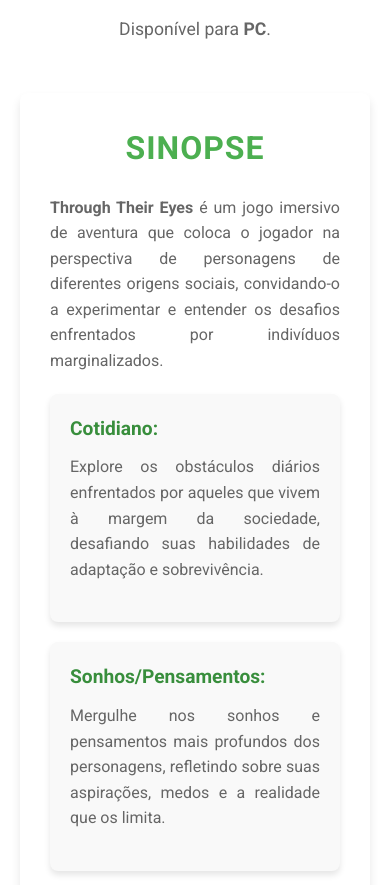
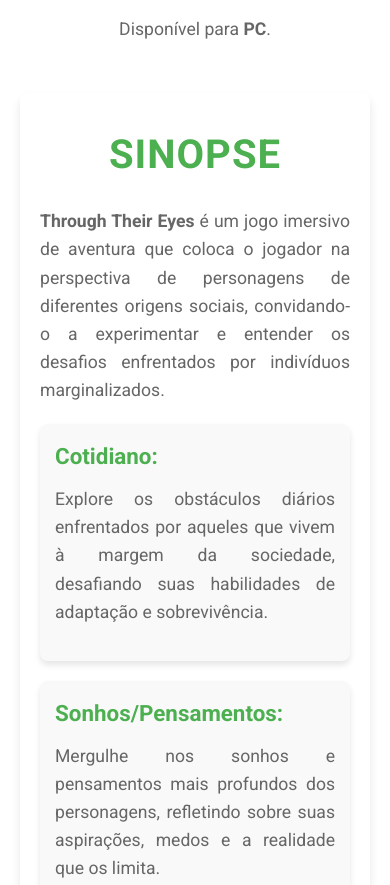
Before and after one commit to Vinishireis/Through_Their_Eyes-Site, a plain HTML site: page index.html in a window 390 px wide. Shown: the part 480-1365 px from the top of the page. Drawn offline with Linux system fonts and the light colour scheme.

Commit message:
Modificação do Código CSS

```diff
--- a/style.css
+++ b/style.css
@@ -204,22 +204,22 @@
   line-height: 1.6;
 }
 
-/* Estilo da seção Sinopse */
+/* Estilos gerais para a seção */
 #sinopse {
   background-color: #fff;
   border-radius: 8px;
   box-shadow: 0 6px 10px rgba(0, 0, 0, 0.1);
-  padding: 30px;
+  padding: 40px 30px;
   margin: 40px auto;
   max-width: 1200px;
+  text-align: center; /* Centraliza o conteúdo da seção */
 }
 
 #sinopse h2 {
   font-size: 2.5rem;
   color: #4CAF50;
-  text-align: center;
+  text-transform: uppercase;
   margin-bottom: 20px;
-  text-transform: uppercase;
   letter-spacing: 1px;
 }
 
@@ -228,12 +228,14 @@
   color: #666;
   line-height: 1.6;
   margin-bottom: 20px;
-  text-align: justify;
+  text-align: justify; /* Alinha o texto nas margens */
+  text-justify: inter-word; /* Melhora o espaçamento entre palavras */
 }
 
+/* Lista de itens dentro da sinopse */
 .sinopse-list {
   display: grid;
-  grid-template-columns: 1fr 1fr 1fr;
+  grid-template-columns: repeat(auto-fill, minmax(300px, 1fr)); /* Ajusta a quantidade de colunas automaticamente */
   gap: 20px;
   margin-bottom: 30px;
 }
@@ -243,43 +245,35 @@
   padding: 20px;
   border-radius: 8px;
   box-shadow: 0 4px 6px rgba(0, 0, 0, 0.1);
+  display: flex;
+  flex-direction: column;
+  justify-content: space-between;
 }
 
 .sinopse-item h3 {
   font-size: 1.4rem;
   color: #4CAF50;
   margin-bottom: 10px;
-}
-
-.sinopse-item p {
-  font-size: 1rem;
-  color: #333;
-  line-height: 1.5;
-  margin-bottom: 10px;
+  text-align: left; /* Alinha os subtítulos à esquerda dentro de cada item */
 }
 
 .highlight {
   font-weight: bold;
-  color: #388E3C;
+  color: #4CAF50;
 }
 
+/* Estilos para dispositivos móveis */
 @media (max-width: 768px) {
-  .sinopse-list {
-    grid-template-columns: 1fr;
-  }
-}
-
-@media (max-width: 480px) {
-  #sinopse h2 {
-    font-size: 2rem;
+  #sinopse {
+    padding: 30px 20px;
   }
 
-  #sinopse p {
-    font-size: 1rem;
+  .sinopse-item {
+    padding: 15px;
   }
 
-  .sinopse-item h3 {
-    font-size: 1.2rem;
+  .sinopse-list {
+    grid-template-columns: 1fr; /* Em dispositivos menores, os itens ocupam a tela inteira */
   }
 }
 
```
